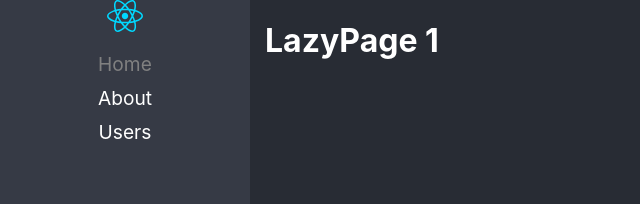
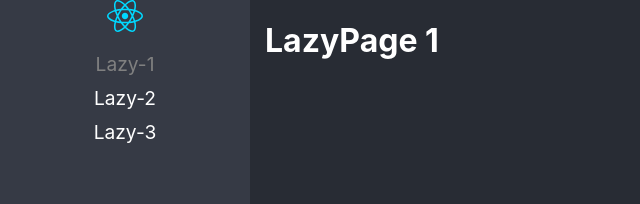
Before and after one commit to juanknetz/react-adv, a React (Vite) app: page /Lazy1 in a window 1280 px wide. Shown: the top 204 px of the page, without its empty margins (0-640 px from the left). Built offline with nearby package versions, Linux system fonts and the light colour scheme.

Commit message:
rutas dinamicas

```diff
--- a/src/routes/Navigation.tsx
+++ b/src/routes/Navigation.tsx
@@ -7,7 +7,7 @@ import {
 } from "react-router-dom";
 
 import logo from "../assets/react.svg";
-import { LazyPage1, LazyPage2, LazyPage3 } from "../01-lazyload/pages";
+import routes from "./routes";
 
 const Navigation = () => {
   return (
@@ -17,39 +17,29 @@ const Navigation = () => {
           <nav>
             <img src={logo} alt="React Logo" />
             <ul>
-              <li>
-                <NavLink
-                  to="/lazy1"
-                  className={({ isActive }) => (isActive ? "nav-active" : "")}
-                >
-                  Home
-                </NavLink>
-              </li>
-              <li>
-                <NavLink
-                  to="/lazy2"
-                  className={({ isActive }) => (isActive ? "nav-active" : "")}
-                >
-                  About
-                </NavLink>
-              </li>
-              <li>
-                <NavLink
-                  to="/lazy3"
-                  className={({ isActive }) => (isActive ? "nav-active" : "")}
-                >
-                  Users
-                </NavLink>
-              </li>
+              {routes.map(({to, name}) => (
+                <li key={to}>
+                  <NavLink
+                    to={to}
+                    className={({ isActive }) => (isActive ? "nav-active" : "")}
+                  >
+                    {name}
+                  </NavLink>
+                </li>
+              ))}
             </ul>
           </nav>
 
           <Routes>
-            <Route path="lazy1" element={<LazyPage1 />} />
-            <Route path="lazy2" element={<LazyPage2 />} />
-            <Route path="lazy3" element={<LazyPage3 />} />
+            {routes.map(({to, path, Component}) => (
+              <Route
+                key={to}
+                path={path}
+                element={<Component />}
+              />
+            ))}
 
-            <Route path="/*" element={<Navigate to="/home" replace />} />
+            <Route path="/*" element={<Navigate to={routes[0].to} replace />} />
           </Routes>
         </div>
       </BrowserRouter>
--- /dev/null
+++ b/src/routes/routes.ts
@@ -0,0 +1,31 @@
+import { LazyPage1, LazyPage2, LazyPage3 } from "../01-lazyload/pages";
+
+interface Route {
+    to: string;
+    path: string;
+    Component: () => JSX.Element;
+    name: string;
+}
+
+const routes: Route[] = [
+  {
+    to: "/Lazy1",
+    path: "lazy1",
+    Component: LazyPage1,
+    name: 'Lazy-1'
+  },
+  {
+    to: "/Lazy2",
+    path: "lazy2",
+    Component: LazyPage2,
+    name: 'Lazy-2'
+  },
+  {
+    to: "/Lazy3",
+    path: "lazy3",
+    Component: LazyPage3,
+    name: 'Lazy-3'
+  }
+];
+
+export default routes;
```
